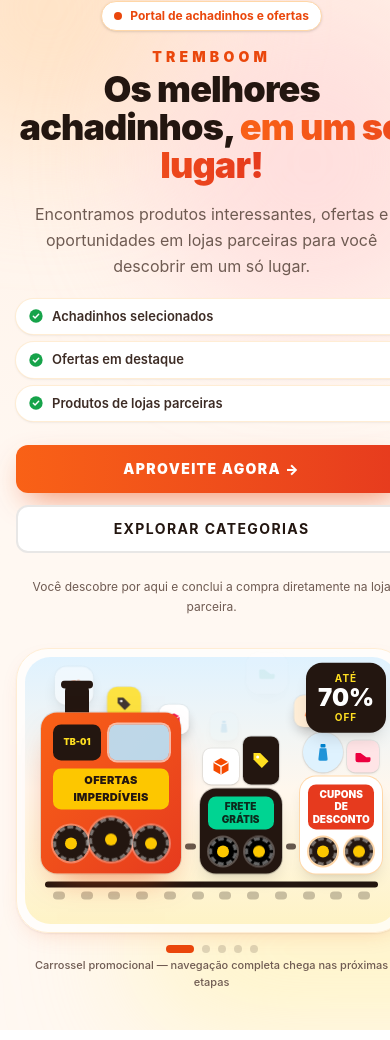
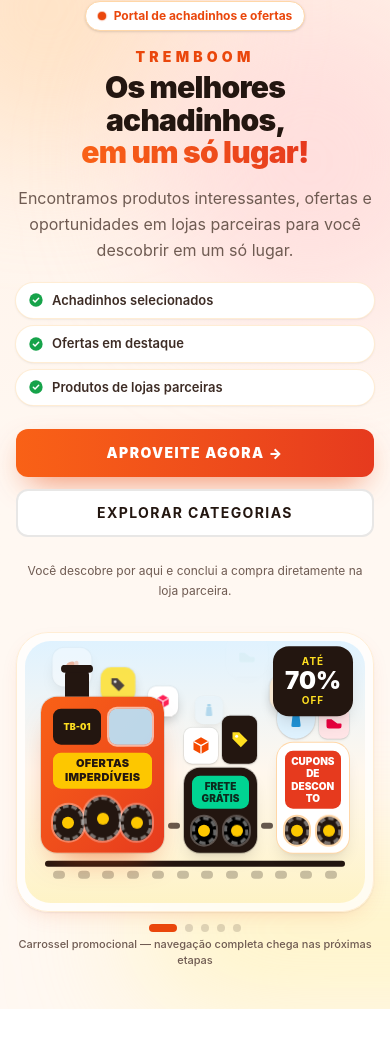
Before and after one commit to ramalhordl331675/tremboom, a Next.js app: page / in a window 390 px wide. Shown: the part 368-1408 px from the top of the page. Built offline with nearby package versions, Linux system fonts and the light colour scheme; no server answers; the database is empty.

Commit message:
fix: improve mobile responsiveness

```diff
--- a/app/page.tsx
+++ b/app/page.tsx
@@ -37,10 +37,10 @@
     productsResult.status === "rejected";
 
   return (
-    <div className="flex min-h-screen flex-col">
+    <div className="flex min-h-screen min-w-0 flex-col">
       <SiteHeader />
       <CategoryNav categories={categories} />
-      <main className="flex-1">
+      <main className="min-w-0 flex-1">
         <MainBanner />
         <Hero />
         <HowItWorks />
--- a/components/landing/Categories.tsx
+++ b/components/landing/Categories.tsx
@@ -129,15 +129,15 @@
         ) : (
           <ul className="no-scrollbar -mx-4 mt-6 flex gap-3 overflow-x-auto px-4 pb-1 sm:mx-0 sm:grid sm:grid-cols-9 sm:overflow-visible sm:px-0">
             {categories.map((c) => (
-              <li key={c.slug} className="shrink-0 sm:shrink">
+              <li key={c.slug} className="min-w-0 shrink-0 sm:shrink">
                 <Link
                   href={`/categoria/${c.slug}`}
-                  className="group flex w-[88px] flex-col items-center gap-2 rounded-2xl border border-orange-100 bg-white p-3 shadow-sm transition hover:-translate-y-1 hover:border-[#EA470C]/40 hover:shadow-[0_12px_32px_-12px_rgb(234_71_12/0.45)] sm:w-auto"
+                  className="group flex w-[88px] min-w-0 flex-col items-center gap-2 rounded-2xl border border-orange-100 bg-white p-3 shadow-sm transition hover:-translate-y-1 hover:border-[#EA470C]/40 hover:shadow-[0_12px_32px_-12px_rgb(234_71_12/0.45)] sm:w-auto"
                 >
-                  <span className="grid h-12 w-12 place-items-center rounded-full bg-gradient-to-br from-orange-100 to-amber-100 text-[#EA470C] transition group-hover:from-[#F96116] group-hover:to-[#E63A1E] group-hover:text-white">
+                  <span className="grid h-12 w-12 shrink-0 place-items-center rounded-full bg-gradient-to-br from-orange-100 to-amber-100 text-[#EA470C] transition group-hover:from-[#F96116] group-hover:to-[#E63A1E] group-hover:text-white">
                     <CategoryGlyph icon={iconForSlug(c.slug)} />
                   </span>
-                  <span className="text-center text-[11px] font-bold leading-tight text-[#3d2c25]">
+                  <span className="line-clamp-2 w-full text-center text-[11px] font-bold leading-tight break-words text-[#3d2c25]">
                     {c.name}
                   </span>
                 </Link>
--- a/components/landing/FeaturedProducts.tsx
+++ b/components/landing/FeaturedProducts.tsx
@@ -16,8 +16,8 @@
   return (
     <section id="destaques" aria-labelledby="destaques-title" className="bg-[#FFF8F2]">
       <div className="mx-auto max-w-7xl px-4 py-10 sm:py-12">
-        <div className="flex items-end justify-between gap-4">
-          <h2 id="destaques-title" className="text-2xl font-black tracking-tight text-[#231610] sm:text-3xl">
+        <div className="flex flex-wrap items-end justify-between gap-x-4 gap-y-2">
+          <h2 id="destaques-title" className="min-w-0 text-xl font-black tracking-tight break-words text-[#231610] min-[400px]:text-2xl sm:text-3xl">
             🔥 Produtos em destaque
           </h2>
           <a href="#destaques" className="shrink-0 text-sm font-bold text-[#EA470C] hover:underline">
@@ -43,7 +43,7 @@
             achadinhos.
           </p>
         ) : (
-          <ul className="mt-6 grid grid-cols-2 gap-3 sm:gap-4 lg:grid-cols-4">
+          <ul className="mt-6 grid min-w-0 grid-cols-1 gap-3 min-[420px]:grid-cols-2 sm:gap-4 md:grid-cols-3 lg:grid-cols-4">
             {products.map((p) => (
               <ProductCard key={p.id} product={p} />
             ))}
--- a/components/landing/Hero.tsx
+++ b/components/landing/Hero.tsx
@@ -26,9 +26,9 @@
         <div className="absolute bottom-0 left-1/3 h-40 w-[36rem] rounded-full bg-yellow-200/40 blur-3xl" />
       </div>
 
-      <div className="relative mx-auto grid max-w-7xl items-center gap-8 px-4 pb-10 pt-10 sm:pt-14 lg:grid-cols-2 lg:gap-6 lg:pb-14">
+      <div className="relative mx-auto grid max-w-7xl min-w-0 items-center gap-8 px-4 pb-10 pt-10 sm:pt-14 lg:grid-cols-2 lg:gap-6 lg:pb-14">
         {/* Lado esquerdo */}
-        <div className="text-center lg:text-left">
+        <div className="min-w-0 text-center lg:text-left">
           <span className="inline-flex items-center gap-2 rounded-full border border-orange-200 bg-white px-3 py-1.5 text-xs font-bold text-[#EA470C] shadow-sm">
             <span className="relative flex h-2 w-2">
               <span className="absolute inline-flex h-full w-full animate-ping rounded-full bg-[#EA470C] opacity-60" />
@@ -40,7 +40,7 @@
           <p className="mt-4 text-sm font-black uppercase tracking-[0.3em] text-[#EA470C]">
             TremBoom
           </p>
-          <h1 className="mt-1 text-4xl font-black leading-[1.05] tracking-tight text-[#231610] sm:text-5xl xl:text-6xl">
+          <h1 className="mt-1 text-balance text-3xl font-black leading-[1.08] tracking-tight break-words text-[#231610] min-[400px]:text-4xl sm:text-5xl xl:text-6xl">
             Os melhores achadinhos,{" "}
             <span className="bg-gradient-to-r from-[#F96116] to-[#E63A1E] bg-clip-text text-transparent">
               em um só lugar!
@@ -89,9 +89,9 @@
         </div>
 
         {/* Lado direito — locomotiva */}
-        <div className="relative">
-          <div className="rounded-[2rem] border border-orange-100 bg-white/70 p-2 shadow-[0_1px_2px_rgb(35_22_16/0.06),0_8px_24px_-12px_rgb(234_71_12/0.25)] backdrop-blur">
-            <div className="rounded-[1.6rem] bg-gradient-to-b from-sky-100 via-orange-50 to-amber-100 px-2">
+        <div className="relative min-w-0">
+          <div className="min-w-0 rounded-[2rem] border border-orange-100 bg-white/70 p-2 shadow-[0_1px_2px_rgb(35_22_16/0.06),0_8px_24px_-12px_rgb(234_71_12/0.25)] backdrop-blur">
+            <div className="min-w-0 overflow-hidden rounded-[1.6rem] bg-gradient-to-b from-sky-100 via-orange-50 to-amber-100 px-2">
               <HeroTrain />
             </div>
           </div>
--- a/components/landing/HeroTrain.tsx
+++ b/components/landing/HeroTrain.tsx
@@ -109,20 +109,20 @@
       </div>
 
       <div className="animate-[chug_3.2s_ease-in-out_infinite]">
-        <div className="flex items-end justify-center gap-1 sm:gap-2">
+        <div className="flex min-w-0 items-end justify-center gap-1 sm:gap-2">
           {/* LOCOMOTIVA */}
-          <div className="relative w-[46%]">
+          <div className="relative min-w-0 w-[46%]">
             <div className="absolute -top-7 left-6 h-7 w-6 rounded-t-md bg-[#231610]">
               <span className="absolute -top-1 left-1/2 h-2 w-8 -translate-x-1/2 rounded-full bg-[#231610]" />
             </div>
             <div className="relative overflow-hidden rounded-2xl bg-gradient-to-br from-[#F96116] to-[#E63A1E] p-3 shadow-[0_16px_32px_-16px_rgb(234_71_12/0.7)] ring-1 ring-black/10">
-              <div className="flex items-center gap-2">
-                <span className="grid h-9 w-12 place-items-center rounded-lg bg-[#231610] text-[9px] font-black text-yellow-300">
+              <div className="flex min-w-0 items-center gap-2">
+                <span className="grid h-9 w-12 shrink-0 place-items-center rounded-lg bg-[#231610] text-[9px] font-black text-yellow-300">
                   TB-01
                 </span>
-                <span className="h-9 flex-1 rounded-lg bg-sky-200/90 ring-2 ring-white/60" />
+                <span className="h-9 min-w-0 flex-1 rounded-lg bg-sky-200/90 ring-2 ring-white/60" />
               </div>
-              <p className="mt-2 rounded-lg bg-yellow-400 px-2 py-1 text-center text-[11px] font-black uppercase tracking-wide text-[#231610]">
+              <p className="mt-2 rounded-lg bg-yellow-400 px-2 py-1 text-center text-[11px] font-black uppercase leading-tight tracking-wide break-words text-[#231610]">
                 Ofertas imperdíveis
               </p>
               <div className="mt-2 flex items-end justify-between">
@@ -134,10 +134,10 @@
           </div>
 
           {/* Engate */}
-          <span className="mb-6 h-1.5 w-3 rounded-full bg-[#231610]/70 sm:w-5" />
+          <span className="mb-6 h-1.5 w-3 shrink-0 rounded-full bg-[#231610]/70 sm:w-5" />
 
           {/* VAGÃO 1 */}
-          <div className="relative w-[27%]">
+          <div className="relative min-w-0 w-[27%]">
             <div className="flex -translate-y-1 items-end justify-center gap-1">
               <span className="grid h-9 w-9 place-items-center rounded-lg bg-white text-orange-600 shadow ring-1 ring-black/5">
                 <MiniGlyph kind="box" />
@@ -147,7 +147,7 @@
               </span>
             </div>
             <div className="rounded-2xl bg-[#231610] p-2 text-center shadow-lg ring-1 ring-black/20">
-              <p className="rounded-lg bg-emerald-400 px-1 py-1 text-[10px] font-black uppercase leading-tight text-[#0b2b1d]">
+              <p className="rounded-lg bg-emerald-400 px-1 py-1 text-[10px] font-black uppercase leading-tight break-words text-[#0b2b1d]">
                 Frete grátis
               </p>
               <div className="mt-2 flex items-center justify-center gap-2">
@@ -158,10 +158,10 @@
           </div>
 
           {/* Engate */}
-          <span className="mb-6 h-1.5 w-3 rounded-full bg-[#231610]/70 sm:w-5" />
+          <span className="mb-6 h-1.5 w-3 shrink-0 rounded-full bg-[#231610]/70 sm:w-5" />
 
           {/* VAGÃO 2 */}
-          <div className="relative w-[27%]">
+          <div className="relative min-w-0 w-[27%]">
             <div className="flex -translate-y-1 items-end justify-center gap-1">
               <span className="grid h-10 w-10 place-items-center rounded-full bg-sky-100 text-sky-600 shadow ring-1 ring-black/5">
                 <MiniGlyph kind="bottle" />
@@ -171,7 +171,7 @@
               </span>
             </div>
             <div className="rounded-2xl bg-white p-2 text-center shadow-lg ring-1 ring-orange-200">
-              <p className="rounded-lg bg-[#E63A1E] px-1 py-1 text-[10px] font-black uppercase leading-tight text-white">
+              <p className="rounded-lg bg-[#E63A1E] px-1 py-1 text-[10px] font-black uppercase leading-tight break-words text-white">
                 Cupons de desconto
               </p>
               <div className="mt-2 flex items-center justify-center gap-2">
--- a/components/landing/HowItWorks.tsx
+++ b/components/landing/HowItWorks.tsx
@@ -38,7 +38,7 @@
           {STEPS.map((s) => (
             <li
               key={s.n}
-              className="rounded-2xl border border-orange-100 bg-[#FFF8F2] p-5 text-center shadow-sm"
+              className="min-w-0 rounded-2xl border border-orange-100 bg-[#FFF8F2] p-5 text-center shadow-sm"
             >
               <span className="mx-auto grid h-10 w-10 place-items-center rounded-full bg-gradient-to-br from-[#F96116] to-[#E63A1E] text-base font-black text-white">
                 {s.n}
--- a/components/landing/ProductCard.tsx
+++ b/components/landing/ProductCard.tsx
@@ -56,12 +56,12 @@
         </div>
       )}
       {badge ? (
-        <span className="absolute left-2 top-2 rounded-md bg-[#231610] px-2 py-1 text-[10px] font-black uppercase tracking-wider text-yellow-300">
+        <span className="absolute left-2 top-2 max-w-[calc(100%-1rem)] rounded-md bg-[#231610] px-2 py-1 text-[10px] font-black uppercase tracking-wider break-words text-yellow-300">
           {badge}
         </span>
       ) : null}
       {pct > 0 ? (
-        <span className="absolute right-2 top-2 rounded-md bg-[#E63A1E] px-2 py-1 text-[10px] font-black text-white">
+        <span className="absolute right-2 top-2 max-w-[calc(100%-1rem)] rounded-md bg-[#E63A1E] px-2 py-1 text-[10px] font-black break-words text-white">
           -{pct}%
         </span>
       ) : null}
@@ -89,7 +89,7 @@
           {p.name}
         </p>
         {rating !== null ? (
-          <div className="flex items-center gap-1.5" aria-hidden="true">
+          <div className="flex min-w-0 flex-wrap items-center gap-1.5" aria-hidden="true">
             <Stars rating={rating} />
             <span className="text-[11px] font-medium text-neutral-500">
               {rating.toFixed(1)}
--- a/components/landing/PromoBanners.tsx
+++ b/components/landing/PromoBanners.tsx
@@ -37,7 +37,7 @@
             <a
               key={b.eyebrow}
               href={b.href}
-              className={`group relative overflow-hidden rounded-2xl bg-gradient-to-br ${b.style} p-5 shadow-[0_1px_2px_rgb(35_22_16/0.06),0_8px_24px_-12px_rgb(234_71_12/0.25)] transition hover:-translate-y-0.5`}
+              className={`group relative min-w-0 overflow-hidden rounded-2xl bg-gradient-to-br ${b.style} p-5 shadow-[0_1px_2px_rgb(35_22_16/0.06),0_8px_24px_-12px_rgb(234_71_12/0.25)] transition hover:-translate-y-0.5`}
             >
               <div aria-hidden="true" className="pointer-events-none absolute -right-8 -top-8 h-32 w-32 rounded-full bg-white/15 blur-2xl transition group-hover:scale-125" />
               <span className={`inline-block rounded-full px-2.5 py-1 text-[11px] font-black uppercase tracking-widest ${b.chip}`}>
--- a/components/landing/SiteFooter.tsx
+++ b/components/landing/SiteFooter.tsx
@@ -76,16 +76,16 @@
             </form>
           </div>
 
-          <nav aria-label="Rodapé" className="grid grid-cols-2 gap-6 sm:grid-cols-3">
+          <nav aria-label="Rodapé" className="grid min-w-0 grid-cols-1 gap-6 min-[420px]:grid-cols-2 sm:grid-cols-3">
             {COLS.map((col) => (
-              <div key={col.title}>
+              <div key={col.title} className="min-w-0">
                 <h3 className="text-sm font-black uppercase tracking-widest text-white">
                   {col.title}
                 </h3>
                 <ul className="mt-3 space-y-2">
                   {col.links.map((l) => (
-                    <li key={l.label}>
-                      <a href={l.href} className="text-sm transition hover:text-yellow-300">
+                    <li key={l.label} className="min-w-0">
+                      <a href={l.href} className="text-sm break-words transition hover:text-yellow-300">
                         {l.label}
                       </a>
                     </li>
--- a/components/landing/SiteHeader.tsx
+++ b/components/landing/SiteHeader.tsx
@@ -63,7 +63,7 @@
           <button
             type="button"
             aria-label="Abrir menu"
-            className="rounded-lg p-1.5 text-white transition hover:bg-white/15 lg:hidden"
+            className="shrink-0 rounded-lg p-1.5 text-white transition hover:bg-white/15 lg:hidden"
           >
             <MenuIcon />
           </button>
@@ -73,7 +73,7 @@
             <span className="grid h-11 w-11 shrink-0 place-items-center rounded-2xl bg-white shadow-sm">
               <TrainLogo className="h-8 w-8" />
             </span>
-            <span className="leading-tight">
+            <span className="min-w-0 leading-tight">
               <span className="block truncate text-[13px] font-black tracking-tight text-white min-[400px]:text-xl sm:text-2xl">
                 TREMBOOM DA SHOPEE
               </span>
@@ -111,7 +111,7 @@
           </form>
 
           {/* Ações */}
-          <div className="ml-auto flex items-center gap-1 sm:gap-2 md:ml-0">
+          <div className="ml-auto flex shrink-0 items-center gap-1 sm:gap-2 md:ml-0">
             <a
               href="#destaques"
               className="flex items-center gap-1.5 rounded-xl bg-[#231610] px-3 py-2 text-[13px] font-black text-white shadow-sm transition hover:bg-black sm:gap-2 sm:px-4 sm:py-2.5 sm:text-sm"
--- a/components/landing/TrustBar.tsx
+++ b/components/landing/TrustBar.tsx
@@ -67,9 +67,9 @@
               <span className="grid h-12 w-12 shrink-0 place-items-center rounded-xl bg-gradient-to-br from-[#F96116] to-[#E63A1E] text-white shadow-sm">
                 <BenefitIcon icon={b.icon} />
               </span>
-              <span>
-                <span className="block text-sm font-black text-[#231610]">{b.title}</span>
-                <span className="block text-xs text-neutral-500">{b.desc}</span>
+              <span className="min-w-0">
+                <span className="block text-sm font-black break-words text-[#231610]">{b.title}</span>
+                <span className="block text-xs break-words text-neutral-500">{b.desc}</span>
               </span>
             </li>
           ))}
```
